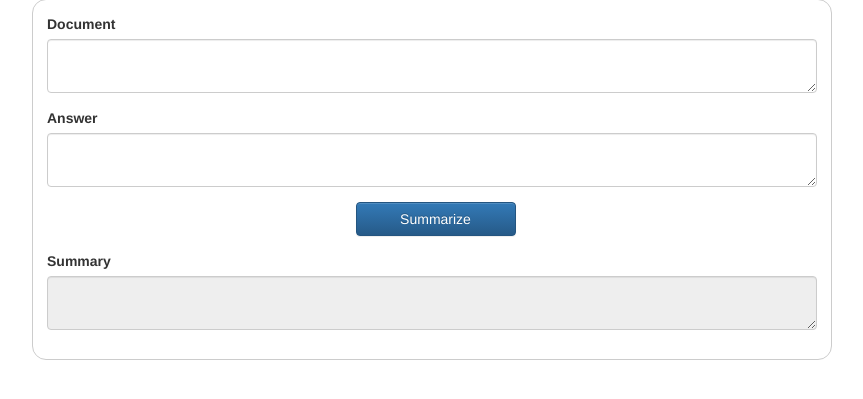
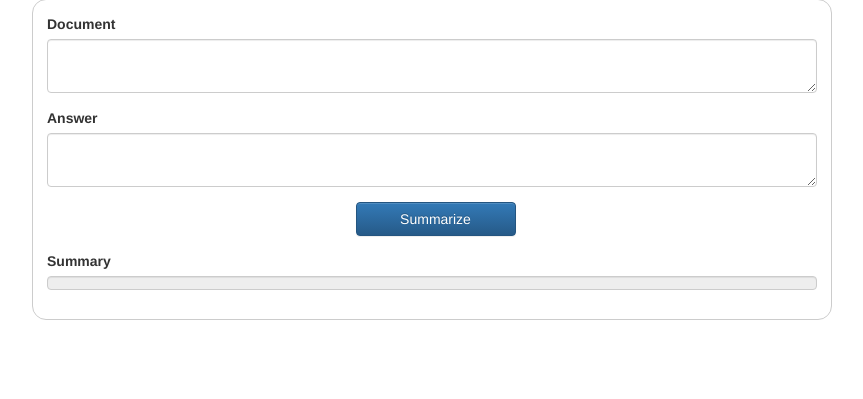
Before and after one commit to junbread/text-summary, a Django app: page / in a window 1280 px wide. Shown: the part 164-563 px from the top of the page, without its empty margins (208-1071 px from the left). Run offline with Django 3.2, Linux system fonts and the light colour scheme; some libraries are stand-ins or nearby versions.

Commit message:
웹 모듈 import 수정

```diff
--- a/src/demo/app/templates/demo.html
+++ b/src/demo/app/templates/demo.html
@@ -26,7 +26,7 @@
             </div>
             <div class="form-group">
                 <label for="summary">Summary</label>
-                <textarea id="summary" class="form-control" readonly>{{ summary }}</textarea>
+                <div id="summary" class="form-control input-group" readonly>{{ summary }}</div>
             </div>
         </form>
     </body>
--- a/src/demo/app/views.py
+++ b/src/demo/app/views.py
@@ -9,6 +9,6 @@ def demo(request):
     else:
         document = request.POST['document']
         answer = request.POST['answer']
-        summary = summarize(document)
+        summary = summarize.summarize(document)['pgn']
 
     return render(request, 'demo.html', {'summary': summary, 'document': document, 'answer': answer})
--- a/src/demo/manage.py
+++ b/src/demo/manage.py
@@ -1,4 +1,3 @@
-#!/usr/bin/env python
 import os
 import sys
 
```
